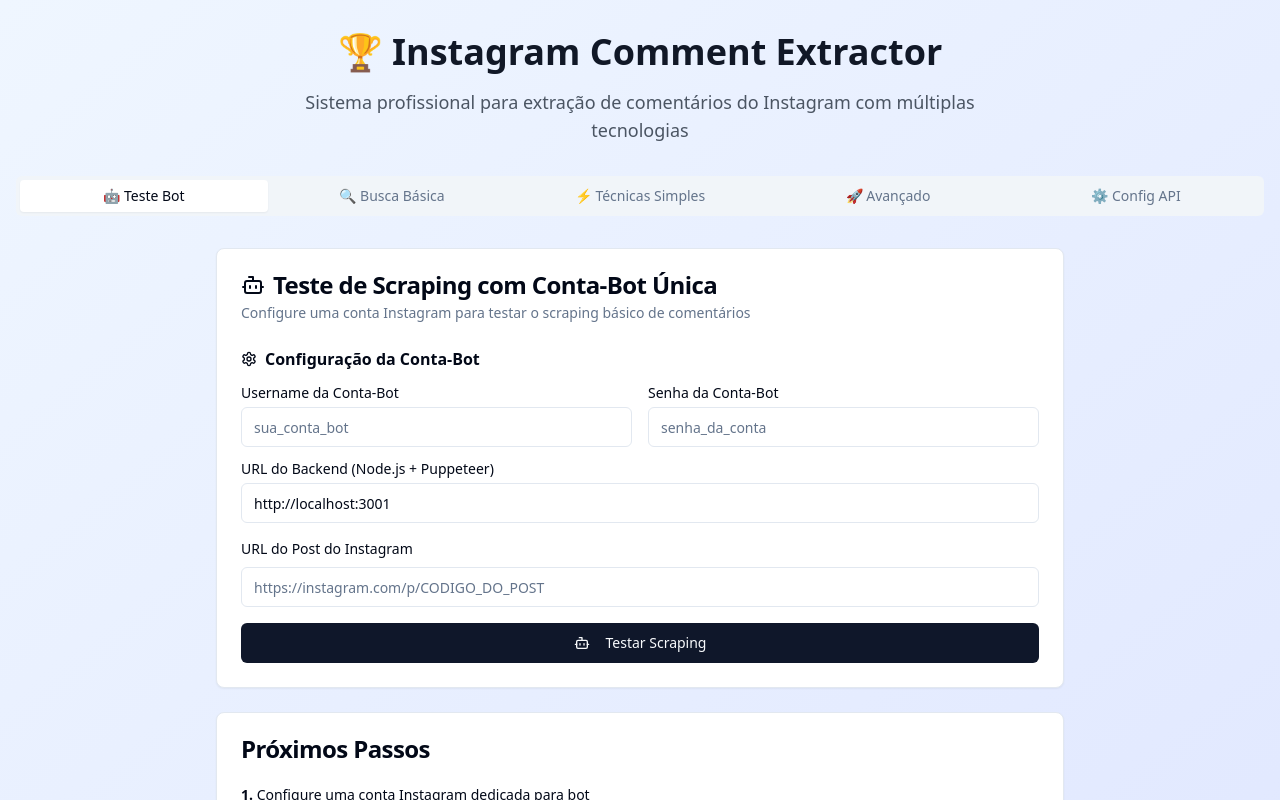
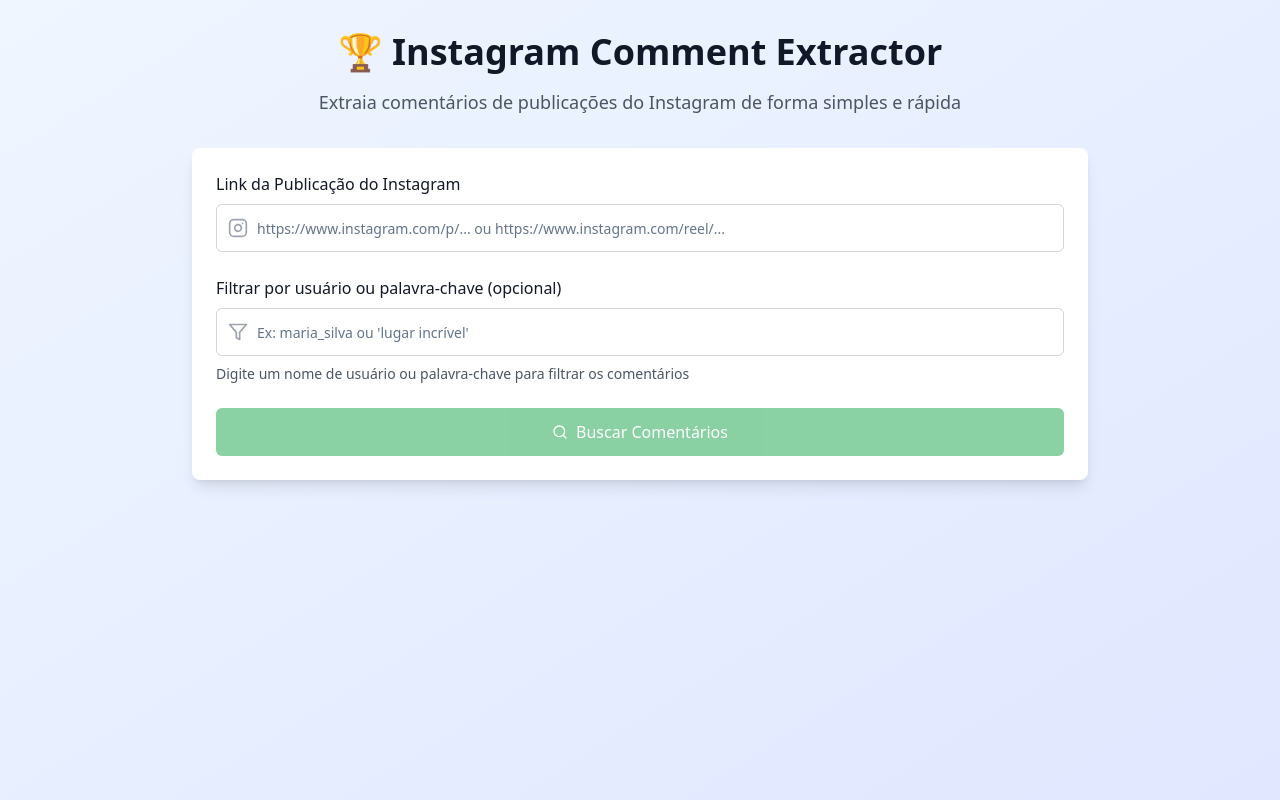
Before and after one commit to Bru-no27/insta-comment-finder, a React (Vite) app: page / in a window 1280 px wide. Shown: the top 800 px of the page. Built offline with nearby package versions, Linux system fonts and the light colour scheme.

Commit message:
Refactor: Remove bot test tab
Remove the bot test tab and related components, leaving only the search form for user input and comment filtering. The bot functionality is now for internal use only.

```diff
--- a/src/pages/Index.tsx
+++ b/src/pages/Index.tsx
@@ -1,12 +1,57 @@
 
+import { useState } from "react";
 import { Tabs, TabsContent, TabsList, TabsTrigger } from "@/components/ui/tabs";
 import SearchForm from "@/components/SearchForm";
-import SimpliersResearch from "@/components/SimpliersResearch";
-import AdvancedResearch from "@/components/AdvancedResearch";
-import SingleBotTester from "@/components/SingleBotTester";
-import ApiConfiguration from "@/components/ApiConfiguration";
+import CommentList from "@/components/CommentList";
+import { fetchInstagramComments } from "@/services/instagramApi";
+import { useToast } from "@/hooks/use-toast";
+import type { InstagramComment } from "@/services/instagram/types";
 
 const Index = () => {
+  const [instagramUrl, setInstagramUrl] = useState('');
+  const [searchFilter, setSearchFilter] = useState('');
+  const [comments, setComments] = useState<InstagramComment[]>([]);
+  const [isLoading, setIsLoading] = useState(false);
+  const [searchMessage, setSearchMessage] = useState('');
+  const { toast } = useToast();
+
+  const handleSearch = async () => {
+    if (!instagramUrl.trim()) {
+      toast({
+        title: "URL necessária",
+        description: "Por favor, insira um link do Instagram",
+        variant: "destructive"
+      });
+      return;
+    }
+
+    setIsLoading(true);
+    setComments([]);
+    setSearchMessage('');
+
+    try {
+      const response = await fetchInstagramComments(instagramUrl, searchFilter);
+
+      setComments(response.comments);
+      setSearchMessage(response.message || '');
+
+      if (response.status === 'success') {
+        toast({
+          title: "Busca concluída!",
+          description: `${response.comments.length} comentários encontrados`
+        });
+      }
+    } catch (error) {
+      toast({
+        title: "Erro na busca",
+        description: "Não foi possível buscar os comentários",
+        variant: "destructive"
+      });
+    } finally {
+      setIsLoading(false);
+    }
+  };
+
   return (
     <div className="min-h-screen bg-gradient-to-br from-blue-50 to-indigo-100">
       <div className="container mx-auto px-4 py-8">
@@ -15,39 +60,39 @@ const Index = () => {
             🏆 Instagram Comment Extractor
           </h1>
           <p className="text-lg text-gray-600 max-w-2xl mx-auto">
-            Sistema profissional para extração de comentários do Instagram com múltiplas tecnologias
+            Extraia comentários de publicações do Instagram de forma simples e rápida
           </p>
         </div>
 
-        <Tabs defaultValue="bot-test" className="w-full">
-          <TabsList className="grid w-full grid-cols-5">
-            <TabsTrigger value="bot-test">🤖 Teste Bot</TabsTrigger>
-            <TabsTrigger value="search">🔍 Busca Básica</TabsTrigger>
-            <TabsTrigger value="simpliers">⚡ Técnicas Simples</TabsTrigger>
-            <TabsTrigger value="advanced">🚀 Avançado</TabsTrigger>
-            <TabsTrigger value="config">⚙️ Config API</TabsTrigger>
-          </TabsList>
+        <div className="max-w-4xl mx-auto">
+          <div className="bg-white rounded-lg shadow-lg p-6 mb-6">
+            <SearchForm
+              instagramUrl={instagramUrl}
+              setInstagramUrl={setInstagramUrl}
+              searchFilter={searchFilter}
+              setSearchFilter={setSearchFilter}
+              onSearch={handleSearch}
+              isLoading={isLoading}
+            />
+          </div>
 
-          <TabsContent value="bot-test" className="space-y-6">
-            <SingleBotTester />
-          </TabsContent>
+          {searchMessage && (
+            <div className="bg-blue-50 border border-blue-200 rounded-lg p-4 mb-6">
+              <p className="text-sm text-blue-800 whitespace-pre-line">
+                {searchMessage}
+              </p>
+            </div>
+          )}
 
-          <TabsContent value="search" className="space-y-6">
-            <SearchForm />
-          </TabsContent>
-
-          <TabsContent value="simpliers" className="space-y-6">
-            <SimpliersResearch />
-          </TabsContent>
-
-          <TabsContent value="advanced" className="space-y-6">
-            <AdvancedResearch />
-          </TabsContent>
-
-          <TabsContent value="config" className="space-y-6">
-            <ApiConfiguration />
-          </TabsContent>
-        </Tabs>
+          {comments.length > 0 && (
+            <div className="bg-white rounded-lg shadow-lg p-6">
+              <h2 className="text-xl font-semibold text-gray-900 mb-4">
+                Comentários Encontrados ({comments.length})
+              </h2>
+              <CommentList comments={comments} searchFilter={searchFilter} />
+            </div>
+          )}
+        </div>
       </div>
     </div>
   );
```
